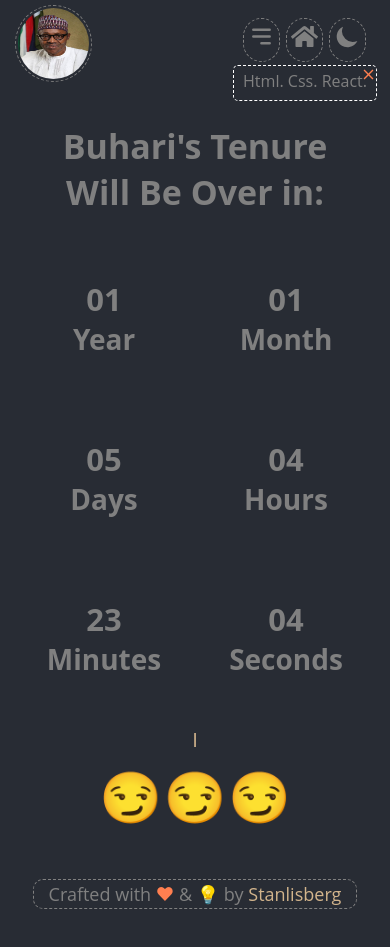
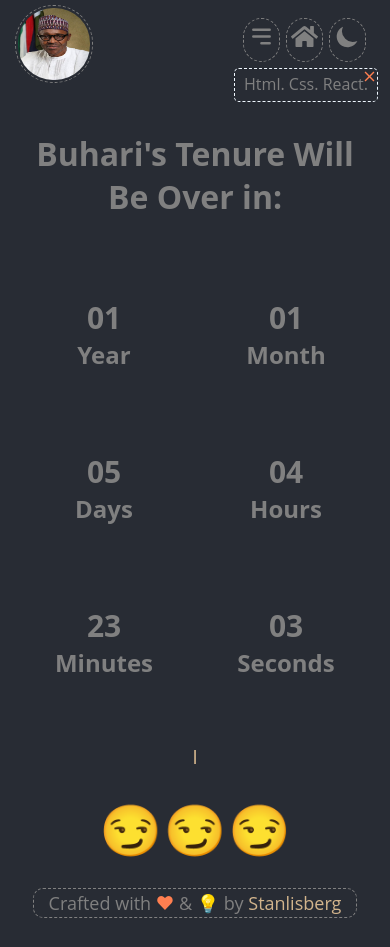
Before and after one commit to Stanlisberg/Buhari-Countdown, a React (Create React App) app: page / in a window 390 px wide. Both pictures are taken after a click on the button 261 px from the left and 40 px from the top of the page. Built offline with nearby package versions, Linux system fonts and the light colour scheme.

Commit message:
changed fonts and color in index.css

```diff
--- a/src/components/Countdown.jsx
+++ b/src/components/Countdown.jsx
@@ -14,8 +14,7 @@ function Countdown() {
 
   // State for display message and menu-box
   const [data, setData] = useState("");
-
-  const [menu, setMenu] = useState();
+  const [menu, setMenu] = useState("");
 
   // Refs
   const wrapRef = useRef();
@@ -23,11 +22,11 @@ function Countdown() {
   const menuRef = useRef();
   const moonRef = useRef();
   const imageRef = useRef();
-  const messageRef = useState();
   const displayRef = useRef();
   const footRef = useRef();
   const countRef = useRef(0);
   const msgRef = useRef(0);
+  const toolRef = useRef();
 
   // Setting varables for the year, month, day, hour, minute, and second
   const myYear = "Year";
@@ -37,7 +36,7 @@ function Countdown() {
   const myMinute = "Minute";
   const mySecond = "Second";
   // footer current year
-  // const thisYear = new Date().getFullYear();
+  const thisYear = new Date().getFullYear();
 
   const countdownTimer = () => {
     const countDate = new Date("May 23, 2023 00:00:00").getTime();
@@ -73,9 +72,9 @@ function Countdown() {
     }
   };
 
-  // validating the message in the dom
+  // displaying the message in the dom
   const myArray = ["I", "Can't", "Fu*ki~g", "Waaaaaaaaaaaait!!!"];
-  const doThis = () => {
+  let doThis = () => {
     setData(myArray[msgRef.current]);
     msgRef.current = msgRef.current + 1;
 
@@ -102,19 +101,19 @@ function Countdown() {
       moonRef.current.style.color = "#282c34";
       imageRef.current.style.borderColor = "#282c34";
       displayRef.current.style.color = "#282c34";
-      messageRef.current.style.color = "#282c34";
+      toolRef.current.style.borderColor = "#282c34";
     } else {
       wrapRef.current.style.color = "grey";
       footRef.current.style.color = "grey";
       menuRef.current.style.color = "grey";
       homeRef.current.style.color = "grey";
-      displayRef.current.style.color = "tan";
       moonRef.current.style.color = "grey";
       imageRef.current.style.borderColor = "grey";
-      messageRef.current.style.color = "aliceblue";
+      displayRef.current.style.color = "tan";
+      toolRef.current.style.borderColor = "aliceblue";
     }
   }
-  // setInterval(countdownTimer, 1000);
+  setInterval(countdownTimer, 1000);
 
   const homePage = () => {
     alert('Holla Comrade, I tricked you... hehehehehe! click "ok" to go back. #Okaybye.');
@@ -124,20 +123,22 @@ function Countdown() {
   };
 
   const deleteIcon = () => {
-    setMenu('')
-
+    const deleteMenu = document.querySelector(".menu");
+    if (deleteMenu) {
+      setMenu("");
+      // hey
+    }
   };
 
-  // effect for the message in the dom and the countdown timer
+
+  // effect for the message in the dom
   useEffect(() => {
     setInterval(doThis, 900);
-    setInterval(countdownTimer, 1000);
   }, []);
-
 
   return (
     <>
-      <img ref={imageRef} className="image" src="/images/buhari.jpg" alt=""/>
+      <img ref={imageRef} className="image" src="/images/buhari.jpg" />
       <button
         ref={moonRef}
         type="submit"
@@ -194,12 +195,12 @@ function Countdown() {
         <HiMenuAlt3 />
       </button>
       {menu ? (
-        <>
-        <div  ref={messageRef} className='menu'>{menu}
+        <div ref={toolRef} className="menu">
+          <span onClick={() => deleteIcon()} className="delete">
+            <MdOutlineClear size={17} />
+          </span>
+          {menu}
         </div>
-          <button onClick={() => deleteIcon()} className="delete-me"><MdOutlineClear size={17} />
-          </button>
-        </>
       ) : (
         ""
       )}
@@ -228,7 +229,7 @@ function Countdown() {
                 </div>
               </span>
               <span className="my-year">
-                {year === 1 ? myYear : `${myYear}s`}
+                {year == 1 ? myYear : `${myYear}s`}
               </span>
             </div>
             <div className="time-container">
@@ -252,7 +253,7 @@ function Countdown() {
                 </div>
               </span>
               <span className="my-month">
-                {month === 1 ? myMonth : `${myMonth}s`}
+                {month == 1 ? myMonth : `${myMonth}s`}
               </span>
             </div>
             <div className="time-container">
@@ -298,7 +299,7 @@ function Countdown() {
                 </div>
               </span>
               <span className="my-hour">
-                {hour === 1 ? myHour : `${myHour}s`}
+                {hour == 1 ? myHour : `${myHour}s`}
               </span>
             </div>
             <div className="time-container">
@@ -322,7 +323,7 @@ function Countdown() {
                 </div>
               </span>
               <span className="my-minute">
-                {minute === 1 ? myMinute : `${myMinute}s`}
+                {minute == 1 ? myMinute : `${myMinute}s`}
               </span>
             </div>
             <div className="time-container ">
@@ -346,7 +347,7 @@ function Countdown() {
                 </div>
               </span>
               <span className="my-second">
-                {second === 1 ? mySecond : `${mySecond}s`}
+                {second == 1 ? mySecond : `${mySecond}s`}
               </span>
             </div>
           </div>
@@ -358,7 +359,8 @@ function Countdown() {
               fontSize: "20px",
               color: "tan",
             }}
-          > {data}
+          >
+            {data}
           </p>
           <table>
             <thead>
@@ -378,7 +380,7 @@ function Countdown() {
               display: "flex",
               flexDirection: "row",
               border: "1px dashed grey",
-              marginTop: "40px",
+              marginTop: "42 px",
               padding: "2px 15px",
               borderRadius: "10px",
             }}
--- a/src/index.css
+++ b/src/index.css
@@ -24,10 +24,10 @@ div {
 }
 
 img {
-  height: 77px;
-  width: 77px;
+  height: 78px;
+  width: 78px;
   margin: 5px;
-  border-radius: 60px;
+  border-radius: 38px;
   padding: 2px;
   border: 1px dashed grey;
   margin-left: 15px;
@@ -36,38 +36,34 @@ img {
  .menu {
     color: grey;
     position: absolute;
-    right: 13px;
-    top: 65px;
-    border: 1px dashed white;
-    width: 9em;
-    height: 36px;
+    right: 12px;
+    top: 68px;
+    border: 1px dashed aliceblue;
+    width: 9rem;
+    height: 34px;
     border-radius: 5px;
     text-align: center;
     padding: 4px;
  }
- .delete-me {
+ .delete {
+    position: absolute;
+    right: -1px;
+    top:-1px;
+    font-weight: 100px;
     color: coral;
-    position: absolute;
-    top: 66px;
-    right: 13px;
-    cursor: pointer;
-    background: none;
-    border: none;
-    border-radius: 3px;
-    font-size: 0px;
-    font-weight: 30px;
  }
 
 
 .wrapper {
     align-items: center;
+    /* background-color: #282c34; */
     color:grey;
     display: flex;
     flex-direction: column;
     justify-content: space-between;
     min-height: 100vh;
     text-align: center;
-    margin-top: 2px;
+    margin-top: 10px;
     padding: 13px;
 }
 
@@ -167,11 +163,12 @@ a {
 .time-container {
     flex-basis: 33.3%;
 }
+
 }
 
 @media (min-width: 576px) and (max-width: 767px) {
 .time-container .time {
-    font-size: 32px;
+    font-size: 30px;
 }
 .time-container
 .my-year,
@@ -180,7 +177,7 @@ a {
 .my-hour,
 .my-minute,
 .my-second  {
-    font-size: 26px;
+    font-size: 24px;
 }
 .heading {
     font-size: 30px;
@@ -193,7 +190,7 @@ a {
 
 @media (max-width: 575px) {
 .time-container .time  {
-    font-size: 31px;
+    font-size: 30px;
 }
 .time-container
 .my-year,
@@ -202,10 +199,10 @@ a {
 .my-hour,
 .my-minute,
 .my-second {
-    font-size: 28px;
+    font-size: 24px;
 }
 .heading {
-    font-size: 34px;
+    font-size: 32px;
 }
 .time-container {
     flex-basis: 50%;
```
